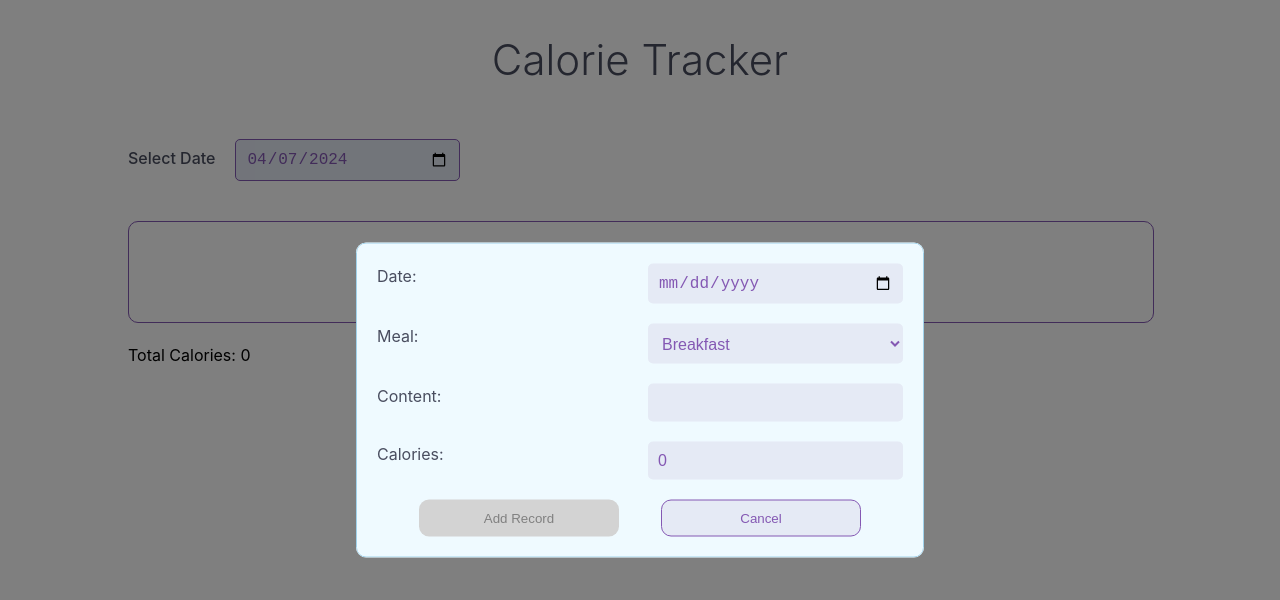
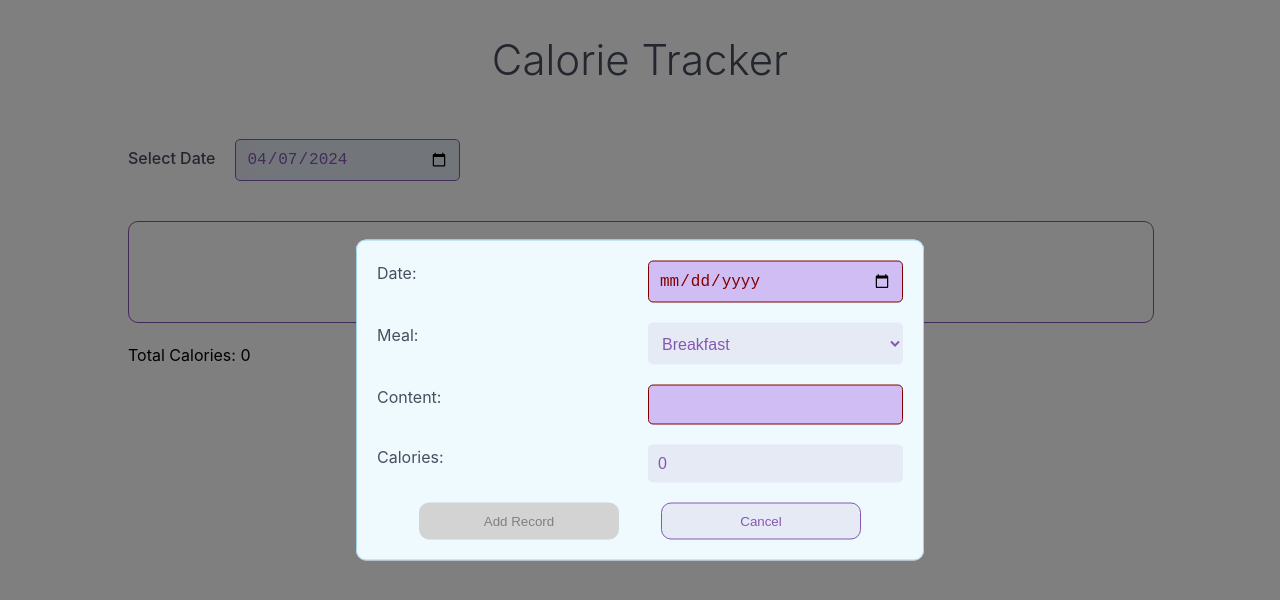
Before and after one commit to zeyad-k/Calori-Tracker--deepdive, a React (Vite) app: page / in a window 1280 px wide. Both pictures are taken after a click on the button "Track Food". Shown: the top 600 px of the page. Built offline with nearby package versions, Linux system fonts and the light colour scheme.

Commit message:
React Readucer g=hook section ad use it to control validation of th the form

```diff
--- a/components/CalorieRecorder.jsx
+++ b/components/CalorieRecorder.jsx
@@ -12,14 +12,14 @@ function CalorieRecorder(props) {
     </>
   );
 
-  if (props.calories < 0) {
-    recordContent = (
-      <>
-        <li></li>
-        <li>Invalid Content</li>
-      </>
-    );
-  }
+  // if (props.calories < 0) {
+  //   recordContent = (
+  //     <>
+  //       <li></li>
+  //       <li>Invalid Content</li>
+  //     </>
+  //   );
+  // }
   useEffect(() => {
     props.addCalories(
       (prevTotal) => Number(prevTotal) + Number(props.calories)
--- a/components/edit/CaloriesRecordEdit.jsx
+++ b/components/edit/CaloriesRecordEdit.jsx
@@ -1,49 +1,109 @@
-import { useState, useEffect } from "react";
+import { useState, useEffect, useReducer } from "react";
 import styles from "./CaloriesRecordEdit.module.css";
+
+const Default_Value = {
+  date: { value: "", valid: false },
+  meal: { value: "Breakfast", valid: true },
+  content: { value: "", valid: false },
+  calories: { value: "0", valid: true },
+};
+
+function formReducer(state, action) {
+  const { type, key, value } = action;
+  if (type === "RESET") {
+    return Default_Value;
+  }
+  let valid = false;
+  switch (key) {
+    case "content":
+      valid =
+        (value === "sport" && state.calories.value < 0) ||
+        (value !== "sport" && state.calories.value >= 0);
+      return {
+        ...state,
+        content: { value, valid: !!value },
+        calories: { ...state.calories, valid },
+      };
+    case "calories":
+      valid =
+        (state.content.value === "sport" && value < 0) ||
+        (state.content.value !== "sport" && value >= 0);
+      return {
+        ...state,
+        calories: { value, valid },
+      };
+
+    default:
+      return {
+        ...state,
+        [key]: { value, valid: !!value },
+      };
+  }
+}
+
 function CalorieRecordEdit(props) {
-  const Default_Value = {
-    date: "",
-    meal: "Breakfast",
-    content: "",
-    calories: 0,
-  };
-  const [mealRecord, setMealRecord] = useState(Default_Value);
-
+  // const [mealRecord, setMealRecord] = useState(Default_Value);
   const [isFormValid, setIsFormValid] = useState(false);
+  const [formState, dispatchFn] = useReducer(formReducer, Default_Value);
+  const {
+    date: { valid: isDateValid },
+    content: { valid: isContentValid },
+    calories: { valid: isCaloriesValid },
+  } = formState;
 
   useEffect(() => {
-    setIsFormValid(
-      mealRecord.date &&
-        mealRecord.meal &&
-        mealRecord.content &&
-        mealRecord.calories > 0
-    );
-  }, [mealRecord]);
+    setIsFormValid(isDateValid && isContentValid && isCaloriesValid);
+  }, [isDateValid, isContentValid, isCaloriesValid]);
 
   const onDateChange = (event) => {
-    setMealRecord({ ...mealRecord, date: event.target.value });
+    dispatchFn({
+      type: "UPDATE_FIELD",
+      key: "date",
+      value: event.target.value,
+    });
   };
 
   const onMealChange = (event) => {
-    setMealRecord({ ...mealRecord, meal: event.target.value });
+    dispatchFn({
+      type: "UPDATE_FIELD",
+      key: "meal",
+      value: event.target.value,
+    });
   };
 
   const onContentChange = (event) => {
-    setMealRecord({ ...mealRecord, content: event.target.value });
+    dispatchFn({
+      type: "UPDATE_FIELD",
+      key: "content",
+      value: event.target.value,
+    });
   };
 
   const onCaloriesChange = (event) => {
-    setMealRecord({ ...mealRecord, calories: event.target.value });
+    dispatchFn({
+      type: "UPDATE_FIELD",
+      key: "calories",
+      value: event.target.value,
+    });
   };
 
   const onSubmitHandler = (event) => {
     event.preventDefault();
-    props.onFormSubmit(mealRecord);
-    setMealRecord(Default_Value);
+    props.onFormSubmit(
+      Object.keys(formState).reduce((agg, cur) => {
+        agg[cur] = formState[cur].value;
+        return agg;
+      }, {})
+    );
+    dispatchFn({
+      action: "RESET",
+    });
   };
 
   const cancelRecordButtonHandler = () => {
-    setMealRecord(Default_Value);
+    dispatchFn({
+      action: "RESET",
+    });
     props.onCancel();
   };
 
@@ -56,16 +116,20 @@ function CalorieRecordEdit(props) {
           type="date"
           id="date"
           name="date"
-          value={mealRecord.date}
+          value={formState.date.value}
           onChange={onDateChange}
+          className={`${styles["form-input"]} ${
+            !isDateValid ? styles.error : ""
+          }`}
         />
 
         <label htmlFor="meal">Meal:</label>
         <select
           name="meal"
           id="meal"
-          value={mealRecord.meal}
+          value={formState.meal.value}
           onChange={onMealChange}
+          className={`${styles["form-input"]}`}
         >
           <option value="Breakfast">Breakfast</option>
           <option value="Launch">Launch</option>
@@ -77,17 +141,23 @@ function CalorieRecordEdit(props) {
           type="text"
           id="content"
           name="content"
-          value={mealRecord.content}
+          value={formState.content.value}
           onChange={onContentChange}
+          className={`${styles["form-input"]} ${
+            !isContentValid ? styles.error : ""
+          }`}
         />
         <label htmlFor="calories">Calories:</label>
         <input
           type="number"
           id="calories"
           name="calories"
-          value={Number(mealRecord.calories)}
+          value={formState.calories.value}
           onChange={onCaloriesChange}
-          className={mealRecord.calories < 0 ? styles.error : ""}
+          className={`${styles["form-input"]} ${
+            formState.calories.value < 0 ? styles.error : ""
+          }`}
+          // min={0}
         />
         <div className={styles.footer}>
           <button disabled={!isFormValid} type="submit">
--- a/components/edit/CaloriesRecordEdit.module.css
+++ b/components/edit/CaloriesRecordEdit.module.css
@@ -15,10 +15,7 @@
   margin-bottom: 10px;
 }
 
-.form input[type="text"],
-.form input[type="number"],
-.form select,
-.form input[type="date"] {
+.form-input {
   background-color: var(--theme-background-light);
   color: var(--theme-color-normal);
   border: ipx solid var(--theme-color-normal);
@@ -33,7 +30,7 @@
   box-sizing: border-box;
 }
 
-input[type="number"].error {
+.error {
   color: maroon;
   border: 1px solid maroon;
   background-color: var(--theme-color-light);
```
